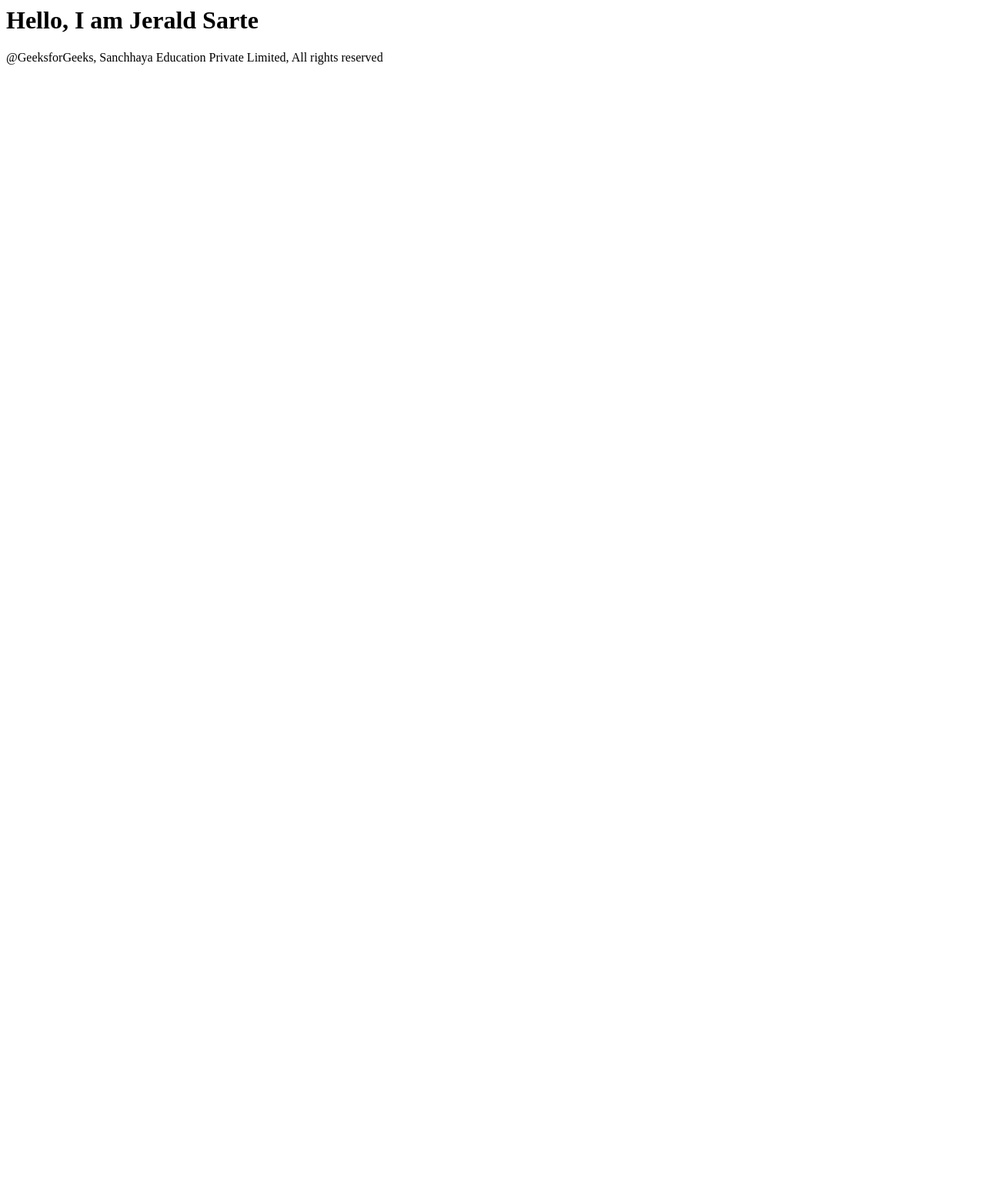
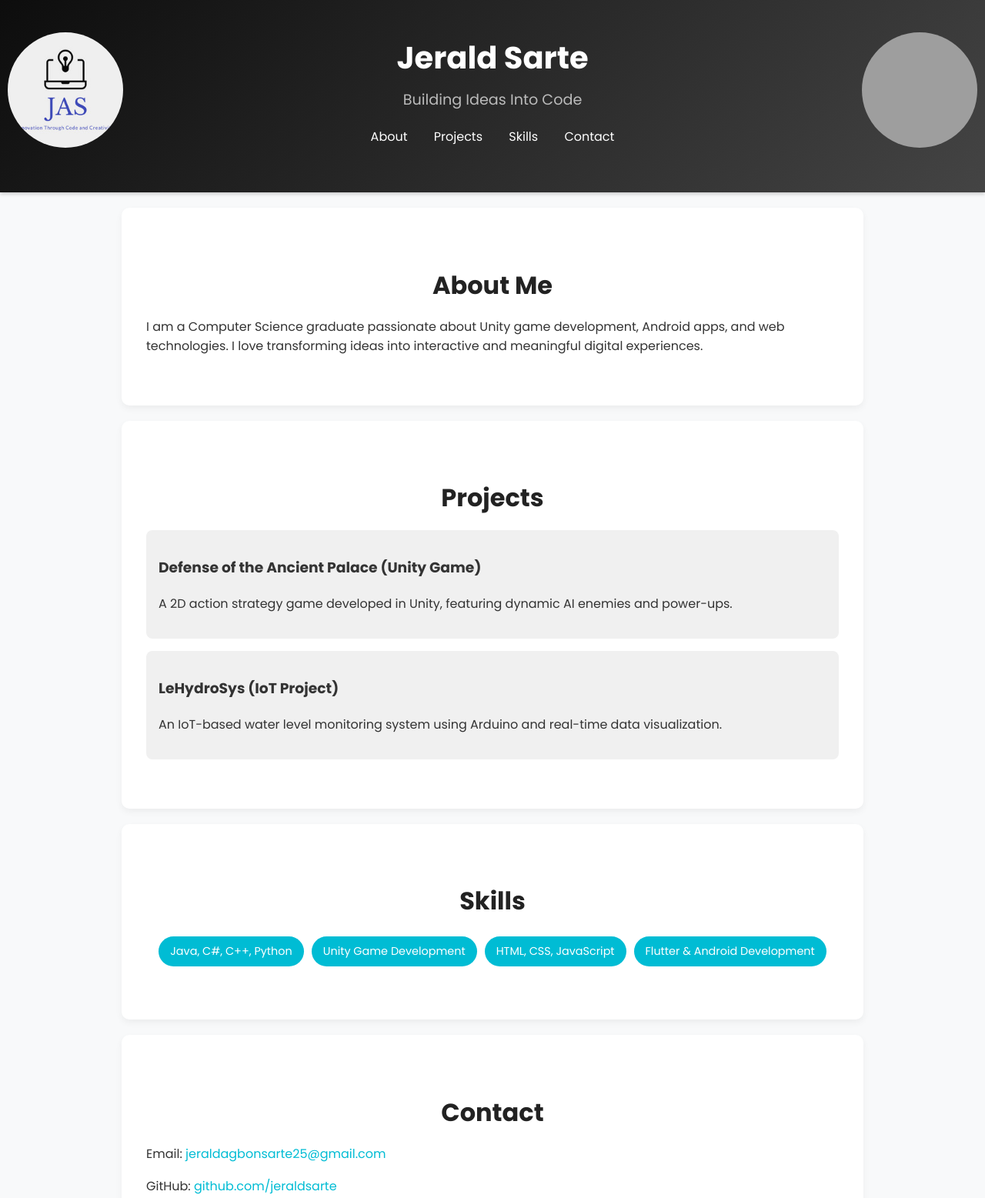
Before and after one commit to Jeraldsarte/portfolio, a plain HTML site: page index.html in a window 1280 px wide. Shown: the top 1557 px of the page at 77% size. Before the commit the page ends 800 px from the top, so only its background shows below. Drawn offline with Linux system fonts and the light colour scheme; grey boxes are pictures that could not be loaded.

Commit message:
add logo and profile

```diff
--- a/CSS/main.css
+++ b/CSS/main.css
@@ -0,0 +1,170 @@
+/* Google Font */
+@import url('https://fonts.googleapis.com/css2?family=Poppins:wght@300;400;600;700&display=swap');
+
+/* Base Styles */
+body {
+  font-family: 'Poppins', sans-serif;
+  margin: 0;
+  padding: 0;
+  line-height: 1.6;
+  background: #f8f9fa;
+  color: #333;
+  scroll-behavior: smooth;
+}
+
+/* Header */
+header {
+  background: linear-gradient(135deg, #0d0d0d, #444);
+  color: #fff;
+  text-align: center;
+  padding: 2rem 0 3rem;
+  box-shadow: 0 2px 5px rgba(0,0,0,0.2);
+  position: sticky;
+  top: 0;
+  z-index: 1000;
+}
+
+header h1 {
+  margin: 0;
+  font-size: 2.5rem;
+  font-weight: 700;
+  animation: fadeInDown 1s ease-in-out;
+}
+
+header .tagline {
+  font-size: 1.2rem;
+  color: #bbb;
+  margin-top: 0.5rem;
+}
+
+.header-flex {
+  display: flex;
+  align-items: center;
+  justify-content: space-between;
+}
+.header-logo, .header-profile {
+  width: 150px;
+  height: 150px;
+  object-fit: cover;
+  border-radius: 50%;
+  padding: 10px;
+}
+.header-center {
+  flex: 1;
+  text-align: center;
+}
+
+nav {
+  margin-top: 1rem;
+}
+
+nav a {
+  color: #fff;
+  margin: 0 15px;
+  text-decoration: none;
+  font-weight: 500;
+  transition: color 0.3s ease;
+}
+
+nav a:hover {
+  color: #00bcd4;
+}
+
+/* Sections */
+section {
+  padding: 3rem 2rem;
+  background: #fff;
+  margin: 20px auto;
+  max-width: 900px;
+  border-radius: 10px;
+  box-shadow: 0 4px 10px rgba(0,0,0,0.05);
+  animation: fadeIn 1.2s ease-in-out;
+}
+
+section h2 {
+  font-size: 2rem;
+  margin-bottom: 1rem;
+  color: #222;
+  text-align: center;
+}
+
+/* Projects */
+.project {
+  background: #f0f0f0;
+  padding: 1rem;
+  border-radius: 8px;
+  margin-bottom: 1rem;
+  transition: transform 0.3s ease, box-shadow 0.3s ease;
+}
+
+.project:hover {
+  transform: translateY(-5px);
+  box-shadow: 0 4px 10px rgba(0,0,0,0.15);
+}
+
+/* Skills */
+#skills ul {
+  display: flex;
+  flex-wrap: wrap;
+  justify-content: center;
+  padding: 0;
+  list-style: none;
+}
+
+#skills li {
+  background: #00bcd4;
+  color: #fff;
+  padding: 8px 15px;
+  margin: 5px;
+  border-radius: 20px;
+  font-size: 0.9rem;
+  transition: background 0.3s ease;
+}
+
+#skills li:hover {
+  background: #0097a7;
+}
+
+/* Contact */
+#contact a {
+  color: #00bcd4;
+  text-decoration: none;
+}
+
+#contact a:hover {
+  text-decoration: underline;
+}
+
+/* Footer */
+footer {
+  text-align: center;
+  padding: 1.5rem;
+  background: #222;
+  color: #fff;
+  font-size: 0.9rem;
+  margin-top: 20px;
+}
+
+/* Animations */
+@keyframes fadeIn {
+  0% { opacity: 0; transform: translateY(20px); }
+  100% { opacity: 1; transform: translateY(0); }
+}
+
+@keyframes fadeInDown {
+  0% { opacity: 0; transform: translateY(-20px); }
+  100% { opacity: 1; transform: translateY(0); }
+}
+
+/* Responsive Design */
+@media (max-width: 768px) {
+  header h1 {
+    font-size: 2rem;
+  }
+  nav a {
+    margin: 0 8px;
+  }
+  section {
+    padding: 2rem 1rem;
+  }
+}
--- a/JS/script.js
+++ b/JS/script.js
@@ -0,0 +1,9 @@
+// Example: Smooth scroll for nav links
+document.querySelectorAll('nav a').forEach(anchor => {
+  anchor.addEventListener('click', function (e) {
+    e.preventDefault();
+    document.querySelector(this.getAttribute('href')).scrollIntoView({
+      behavior: 'smooth'
+    });
+  });
+});
--- a/index.html
+++ b/index.html
@@ -31,18 +31,73 @@
 </head>
 
 <body>
+  <!-- HEADER -->
+<header>
+    <div class="container header-flex">
+      <!-- Left Logo -->
+      <img src="images/logo.png" alt="Logo" class="header-logo">
 
-    <header>
-        <h1>Hello, I am Jerald Sarte</h1>
-    </header>
+      <div class="header-center">
+        <h1>Jerald Sarte</h1>
+        <p class="tagline">Building Ideas Into Code</p>
+        <nav>
+          <a href="#about">About</a>
+          <a href="#projects">Projects</a>
+          <a href="#skills">Skills</a>
+          <a href="#contact">Contact</a>
+        </nav>
+      </div>
 
-    <main>
-        <figure>
-    </main>
+      <!-- Right Image -->
+      <img src="images/profile.JPG" alt="Profile" class="header-profile">
+    </div>
+  </header>
 
-    <footer>
-        <p>@GeeksforGeeks, Sanchhaya Education Private Limited, All rights reserved</p>
-    </footer>
+  <!-- ABOUT -->
+  <section id="about">
+    <h2>About Me</h2>
+    <p>
+      I am a Computer Science graduate passionate about Unity game development, Android apps, and web technologies.
+      I love transforming ideas into interactive and meaningful digital experiences.
+    </p>
+  </section>
 
+  <!-- PROJECTS -->
+  <section id="projects">
+    <h2>Projects</h2>
+    <div class="project">
+      <h3>Defense of the Ancient Palace (Unity Game)</h3>
+      <p>A 2D action strategy game developed in Unity, featuring dynamic AI enemies and power-ups.</p>
+    </div>
+    <div class="project">
+      <h3>LeHydroSys (IoT Project)</h3>
+      <p>An IoT-based water level monitoring system using Arduino and real-time data visualization.</p>
+    </div>
+  </section>
+
+  <!-- SKILLS -->
+  <section id="skills">
+    <h2>Skills</h2>
+    <ul>
+      <li>Java, C#, C++, Python</li>
+      <li>Unity Game Development</li>
+      <li>HTML, CSS, JavaScript</li>
+      <li>Flutter & Android Development</li>
+    </ul>
+  </section>
+
+  <!-- CONTACT -->
+  <section id="contact">
+    <h2>Contact</h2>
+    <p>Email: <a href="mailto:jeraldagbonsarte25@gmail.com">jeraldagbonsarte25@gmail.com</a></p>
+    <p>GitHub: <a href="https://github.com/jeraldsarte" target="_blank">github.com/jeraldsarte</a></p>
+  </section>
+
+  <!-- FOOTER -->
+  <footer>
+    <p>© 2025 Jerald Sarte | Built with AI (ChatGPT) & Passion for Code</p>
+  </footer>
+
+  <script src="JS/script.js"></script>
 </body>
 </html>
```
Also changed, not shown: images/logo.png (renamed from images/preview.png), 1 other file.
